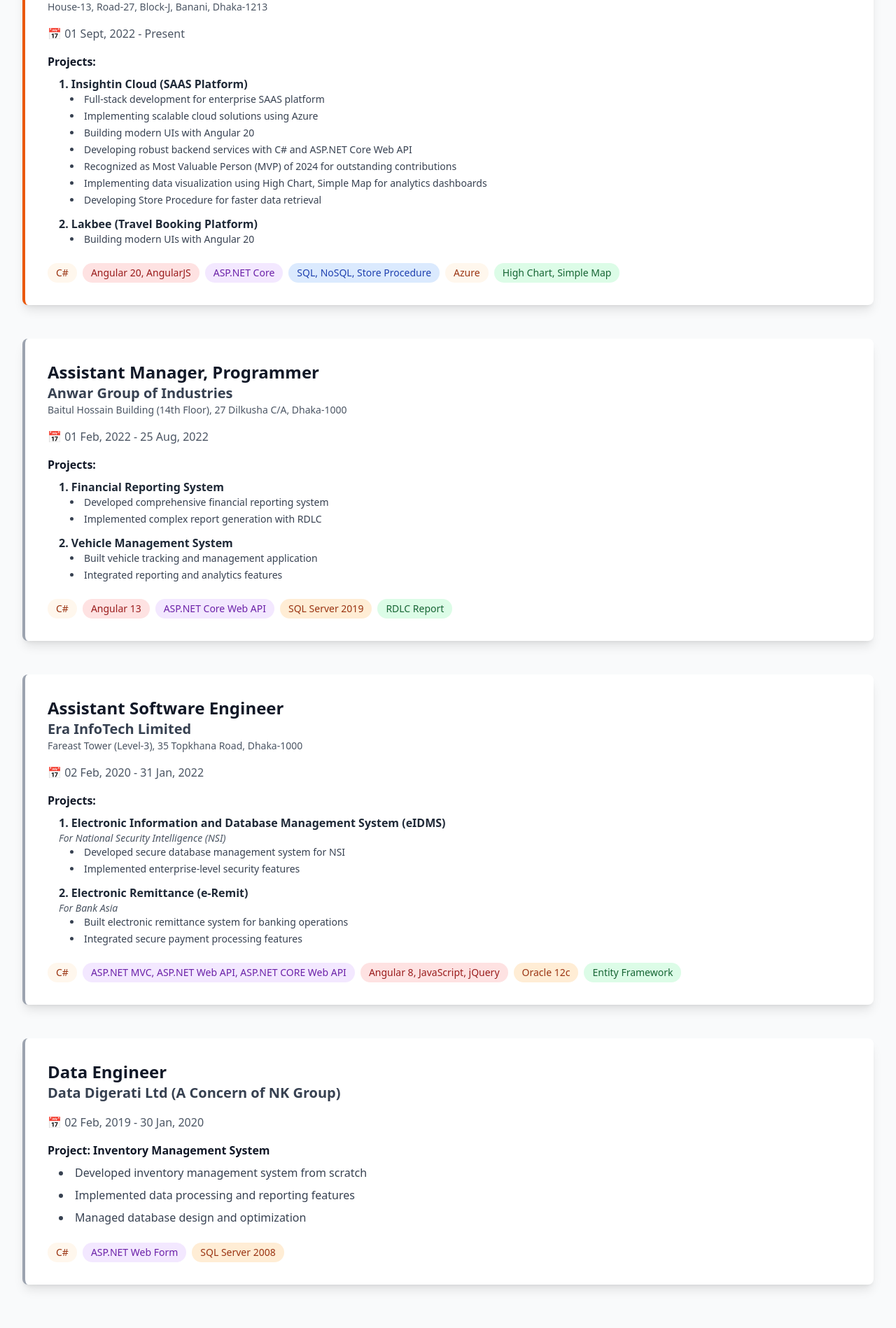
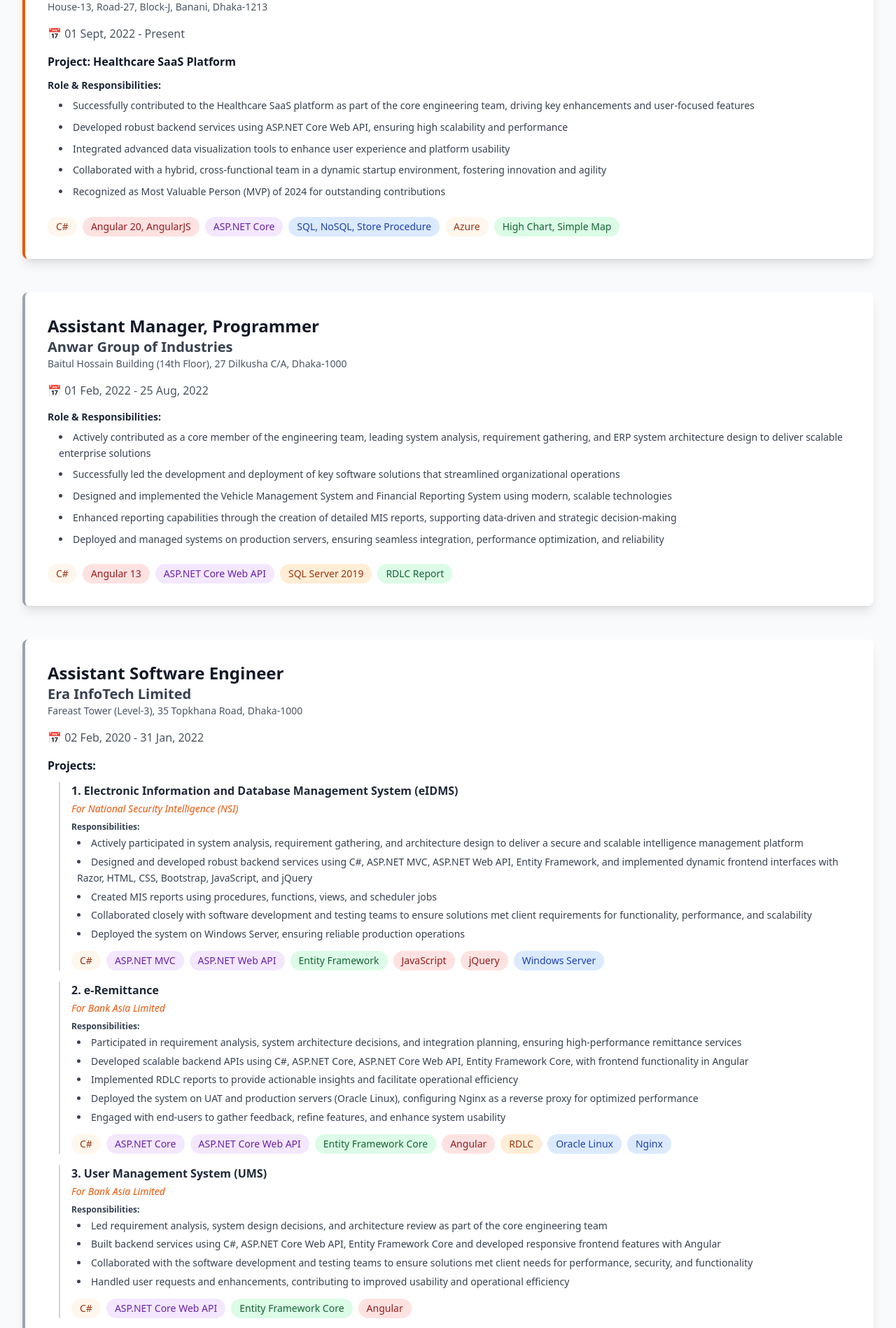
Before and after one commit to ibrahimsumon1994/Portfolio, an Angular app: page /experience in a window 1280 px wide. Shown: the part 360-2258 px from the top of the page at 70% size. Built offline with nearby package versions, Linux system fonts and the light colour scheme.

Commit message:
feat: update project titles and descriptions for clarity and consistency in portfolio

```diff
--- a/src/app/components/experience/experience.html
+++ b/src/app/components/experience/experience.html
@@ -23,29 +23,20 @@
         <p class="text-gray-600 mb-4">
           <span class="font-semibold">📅</span> 01 Sept, 2022 - Present
         </p>
+
         <div class="mb-4">
-          <h4 class="font-bold text-gray-900 mb-2">Projects:</h4>
-          <div class="space-y-3 ml-4">
-            <div>
-              <p class="font-semibold text-gray-800">1. Insightin Cloud (SAAS Platform)</p>
-              <ul class="list-disc list-inside space-y-1 text-gray-700 ml-4 text-sm">
-                <li>Full-stack development for enterprise SAAS platform</li>
-                <li>Implementing scalable cloud solutions using Azure</li>
-                <li>Building modern UIs with Angular 20</li>
-                <li>Developing robust backend services with C# and ASP.NET Core Web API</li>
-                <li>Recognized as Most Valuable Person (MVP) of 2024 for outstanding contributions</li>
-                <li>Implementing data visualization using High Chart, Simple Map for analytics dashboards</li>
-                <li>Developing Store Procedure for faster data retrieval</li>
-              </ul>
-            </div>
-            <div>
-              <p class="font-semibold text-gray-800">2. Lakbee (Travel Booking Platform)</p>
-              <ul class="list-disc list-inside space-y-1 text-gray-700 ml-4 text-sm">
-                <li>Building modern UIs with Angular 20</li>
-              </ul>
-            </div>
-          </div>
+          <h4 class="font-bold text-gray-900 mb-3">Project: Healthcare SaaS Platform</h4>
+
+          <h5 class="font-semibold text-gray-800 mb-2 text-sm">Role & Responsibilities:</h5>
+          <ul class="list-disc list-inside space-y-2 text-gray-700 ml-4 text-sm leading-relaxed">
+            <li>Successfully contributed to the Healthcare SaaS platform as part of the core engineering team, driving key enhancements and user-focused features</li>
+            <li>Developed robust backend services using ASP.NET Core Web API, ensuring high scalability and performance</li>
+            <li>Integrated advanced data visualization tools to enhance user experience and platform usability</li>
+            <li>Collaborated with a hybrid, cross-functional team in a dynamic startup environment, fostering innovation and agility</li>
+            <li>Recognized as Most Valuable Person (MVP) of 2024 for outstanding contributions</li>
+          </ul>
         </div>
+
         <div class="mt-6 flex flex-wrap gap-2">
           <span class="bg-brand-50 text-brand-800 px-3 py-1 rounded-full text-sm">C#</span>
           <span class="bg-red-100 text-red-800 px-3 py-1 rounded-full text-sm">Angular 20, AngularJS</span>
@@ -68,25 +59,18 @@
         <p class="text-gray-600 mb-4">
           <span class="font-semibold">📅</span> 01 Feb, 2022 - 25 Aug, 2022
         </p>
+
         <div class="mb-4">
-          <h4 class="font-bold text-gray-900 mb-2">Projects:</h4>
-          <div class="space-y-3 ml-4">
-            <div>
-              <p class="font-semibold text-gray-800">1. Financial Reporting System</p>
-              <ul class="list-disc list-inside space-y-1 text-gray-700 ml-4 text-sm">
-                <li>Developed comprehensive financial reporting system</li>
-                <li>Implemented complex report generation with RDLC</li>
-              </ul>
-            </div>
-            <div>
-              <p class="font-semibold text-gray-800">2. Vehicle Management System</p>
-              <ul class="list-disc list-inside space-y-1 text-gray-700 ml-4 text-sm">
-                <li>Built vehicle tracking and management application</li>
-                <li>Integrated reporting and analytics features</li>
-              </ul>
-            </div>
-          </div>
+          <h5 class="font-semibold text-gray-800 mb-2 text-sm">Role & Responsibilities:</h5>
+          <ul class="list-disc list-inside space-y-2 text-gray-700 ml-4 text-sm leading-relaxed">
+            <li>Actively contributed as a core member of the engineering team, leading system analysis, requirement gathering, and ERP system architecture design to deliver scalable enterprise solutions</li>
+            <li>Successfully led the development and deployment of key software solutions that streamlined organizational operations</li>
+            <li>Designed and implemented the Vehicle Management System and Financial Reporting System using modern, scalable technologies</li>
+            <li>Enhanced reporting capabilities through the creation of detailed MIS reports, supporting data-driven and strategic decision-making</li>
+            <li>Deployed and managed systems on production servers, ensuring seamless integration, performance optimization, and reliability</li>
+          </ul>
         </div>
+
         <div class="mt-6 flex flex-wrap gap-2">
           <span class="bg-brand-50 text-brand-800 px-3 py-1 rounded-full text-sm">C#</span>
           <span class="bg-red-100 text-red-800 px-3 py-1 rounded-full text-sm">Angular 13</span>
@@ -108,33 +92,83 @@
         <p class="text-gray-600 mb-4">
           <span class="font-semibold">📅</span> 02 Feb, 2020 - 31 Jan, 2022
         </p>
-        <div class="mb-4">
-          <h4 class="font-bold text-gray-900 mb-2">Projects:</h4>
-          <div class="space-y-3 ml-4">
-            <div>
-              <p class="font-semibold text-gray-800">1. Electronic Information and Database Management System (eIDMS)</p>
-              <p class="text-sm text-gray-600 italic">For National Security Intelligence (NSI)</p>
-              <ul class="list-disc list-inside space-y-1 text-gray-700 ml-4 text-sm">
-                <li>Developed secure database management system for NSI</li>
-                <li>Implemented enterprise-level security features</li>
+
+        <div class="mb-6">
+          <h4 class="font-bold text-gray-900 mb-3">Projects:</h4>
+
+          <div class="space-y-4 ml-4">
+            <!-- Project 1: eIDMS -->
+            <div class="border-l-2 border-gray-300 pl-4">
+              <p class="font-semibold text-gray-800 mb-1">1. Electronic Information and Database Management System (eIDMS)</p>
+              <p class="text-sm text-brand-600 italic mb-2">For National Security Intelligence (NSI)</p>
+
+              <h5 class="font-semibold text-gray-700 text-xs mb-1">Responsibilities:</h5>
+              <ul class="list-disc list-inside space-y-1 text-gray-700 ml-2 text-sm leading-relaxed">
+                <li>Actively participated in system analysis, requirement gathering, and architecture design to deliver a secure and scalable intelligence management platform</li>
+                <li>Designed and developed robust backend services using C#, ASP.NET MVC, ASP.NET Web API, Entity Framework, and implemented dynamic frontend interfaces with Razor, HTML, CSS, Bootstrap, JavaScript, and jQuery</li>
+                <li>Created MIS reports using procedures, functions, views, and scheduler jobs</li>
+                <li>Collaborated closely with software development and testing teams to ensure solutions met client requirements for functionality, performance, and scalability</li>
+                <li>Deployed the system on Windows Server, ensuring reliable production operations</li>
               </ul>
+
+              <div class="mt-3 flex flex-wrap gap-2">
+                <span class="bg-brand-50 text-brand-800 px-3 py-1 rounded-full text-sm">C#</span>
+                <span class="bg-purple-100 text-purple-800 px-3 py-1 rounded-full text-sm">ASP.NET MVC</span>
+                <span class="bg-purple-100 text-purple-800 px-3 py-1 rounded-full text-sm">ASP.NET Web API</span>
+                <span class="bg-green-100 text-green-800 px-3 py-1 rounded-full text-sm">Entity Framework</span>
+                <span class="bg-red-100 text-red-800 px-3 py-1 rounded-full text-sm">JavaScript</span>
+                <span class="bg-red-100 text-red-800 px-3 py-1 rounded-full text-sm">jQuery</span>
+                <span class="bg-blue-100 text-blue-800 px-3 py-1 rounded-full text-sm">Windows Server</span>
+              </div>
             </div>
-            <div>
-              <p class="font-semibold text-gray-800">2. Electronic Remittance (e-Remit)</p>
-              <p class="text-sm text-gray-600 italic">For Bank Asia</p>
-              <ul class="list-disc list-inside space-y-1 text-gray-700 ml-4 text-sm">
-                <li>Built electronic remittance system for banking operations</li>
-                <li>Integrated secure payment processing features</li>
+
+            <!-- Project 2: e-Remittance -->
+            <div class="border-l-2 border-gray-300 pl-4">
+              <p class="font-semibold text-gray-800 mb-1">2. e-Remittance</p>
+              <p class="text-sm text-brand-600 italic mb-2">For Bank Asia Limited</p>
+
+              <h5 class="font-semibold text-gray-700 text-xs mb-1">Responsibilities:</h5>
+              <ul class="list-disc list-inside space-y-1 text-gray-700 ml-2 text-sm leading-relaxed">
+                <li>Participated in requirement analysis, system architecture decisions, and integration planning, ensuring high-performance remittance services</li>
+                <li>Developed scalable backend APIs using C#, ASP.NET Core, ASP.NET Core Web API, Entity Framework Core, with frontend functionality in Angular</li>
+                <li>Implemented RDLC reports to provide actionable insights and facilitate operational efficiency</li>
+                <li>Deployed the system on UAT and production servers (Oracle Linux), configuring Nginx as a reverse proxy for optimized performance</li>
+                <li>Engaged with end-users to gather feedback, refine features, and enhance system usability</li>
               </ul>
+
+              <div class="mt-3 flex flex-wrap gap-2">
+                <span class="bg-brand-50 text-brand-800 px-3 py-1 rounded-full text-sm">C#</span>
+                <span class="bg-purple-100 text-purple-800 px-3 py-1 rounded-full text-sm">ASP.NET Core</span>
+                <span class="bg-purple-100 text-purple-800 px-3 py-1 rounded-full text-sm">ASP.NET Core Web API</span>
+                <span class="bg-green-100 text-green-800 px-3 py-1 rounded-full text-sm">Entity Framework Core</span>
+                <span class="bg-red-100 text-red-800 px-3 py-1 rounded-full text-sm">Angular</span>
+                <span class="bg-orange-100 text-orange-800 px-3 py-1 rounded-full text-sm">RDLC</span>
+                <span class="bg-blue-100 text-blue-800 px-3 py-1 rounded-full text-sm">Oracle Linux</span>
+                <span class="bg-blue-100 text-blue-800 px-3 py-1 rounded-full text-sm">Nginx</span>
+              </div>
+            </div>
+
+            <!-- Project 3: UMS -->
+            <div class="border-l-2 border-gray-300 pl-4">
+              <p class="font-semibold text-gray-800 mb-1">3. User Management System (UMS)</p>
+              <p class="text-sm text-brand-600 italic mb-2">For Bank Asia Limited</p>
+
+              <h5 class="font-semibold text-gray-700 text-xs mb-1">Responsibilities:</h5>
+              <ul class="list-disc list-inside space-y-1 text-gray-700 ml-2 text-sm leading-relaxed">
+                <li>Led requirement analysis, system design decisions, and architecture review as part of the core engineering team</li>
+                <li>Built backend services using C#, ASP.NET Core Web API, Entity Framework Core and developed responsive frontend features with Angular</li>
+                <li>Collaborated with the software development and testing teams to ensure solutions met client needs for performance, security, and functionality</li>
+                <li>Handled user requests and enhancements, contributing to improved usability and operational efficiency</li>
+              </ul>
+
+              <div class="mt-3 flex flex-wrap gap-2">
+                <span class="bg-brand-50 text-brand-800 px-3 py-1 rounded-full text-sm">C#</span>
+                <span class="bg-purple-100 text-purple-800 px-3 py-1 rounded-full text-sm">ASP.NET Core Web API</span>
+                <span class="bg-green-100 text-green-800 px-3 py-1 rounded-full text-sm">Entity Framework Core</span>
+                <span class="bg-red-100 text-red-800 px-3 py-1 rounded-full text-sm">Angular</span>
+              </div>
             </div>
           </div>
-        </div>
-        <div class="mt-6 flex flex-wrap gap-2">
-          <span class="bg-brand-50 text-brand-800 px-3 py-1 rounded-full text-sm">C#</span>
-          <span class="bg-purple-100 text-purple-800 px-3 py-1 rounded-full text-sm">ASP.NET MVC, ASP.NET Web API, ASP.NET CORE Web API</span>
-          <span class="bg-red-100 text-red-800 px-3 py-1 rounded-full text-sm">Angular 8, JavaScript, jQuery</span>
-          <span class="bg-orange-100 text-orange-800 px-3 py-1 rounded-full text-sm">Oracle 12c</span>
-          <span class="bg-green-100 text-green-800 px-3 py-1 rounded-full text-sm">Entity Framework</span>
         </div>
       </div>
 
@@ -149,18 +183,23 @@
         <p class="text-gray-600 mb-4">
           <span class="font-semibold">📅</span> 02 Feb, 2019 - 30 Jan, 2020
         </p>
+
         <div class="mb-4">
-          <h4 class="font-bold text-gray-900 mb-2">Project: Inventory Management System</h4>
-          <ul class="list-disc list-inside space-y-2 text-gray-700 ml-4">
-            <li>Developed inventory management system from scratch</li>
-            <li>Implemented data processing and reporting features</li>
-            <li>Managed database design and optimization</li>
+          <h4 class="font-bold text-gray-900 mb-3">Project: Inventory Management System (Restaurant Operations)</h4>
+
+          <h5 class="font-semibold text-gray-800 mb-2 text-sm">Role & Responsibilities:</h5>
+          <ul class="list-disc list-inside space-y-2 text-gray-700 ml-4 text-sm leading-relaxed">
+            <li>Successfully engineered a robust Inventory Management System that streamlined restaurant operations and improved data accuracy</li>
+            <li>Developed user-friendly applications using C# and ASP.NET, facilitating better interaction with the database</li>
+            <li>Achieved significant improvements in data processing speed, leading to enhanced decision-making capabilities for management</li>
           </ul>
         </div>
+
         <div class="mt-6 flex flex-wrap gap-2">
           <span class="bg-brand-50 text-brand-800 px-3 py-1 rounded-full text-sm">C#</span>
-          <span class="bg-purple-100 text-purple-800 px-3 py-1 rounded-full text-sm">ASP.NET Web Form</span>
-          <span class="bg-orange-100 text-orange-800 px-3 py-1 rounded-full text-sm">SQL Server 2008</span>
+          <span class="bg-purple-100 text-purple-800 px-3 py-1 rounded-full text-sm">ASP.NET</span>
+          <span class="bg-orange-100 text-orange-800 px-3 py-1 rounded-full text-sm">Inventory Management</span>
+          <span class="bg-green-100 text-green-800 px-3 py-1 rounded-full text-sm">Restaurant Operations</span>
         </div>
       </div>
     </div>
--- a/src/app/components/projects/projects.html
+++ b/src/app/components/projects/projects.html
@@ -12,7 +12,7 @@
           🏥
         </div>
         <div class="p-6">
-          <h3 class="text-2xl font-bold text-gray-900 mb-2">Insightin Cloud (SAAS Platform)</h3>
+          <h3 class="text-2xl font-bold text-gray-900 mb-2">Healthcare (SAAS Platform)</h3>
           <p class="text-gray-600 mb-4">
             Enterprise SAAS platform for cloud-based business solutions with real-time analytics and data visualization.
           </p>
@@ -32,7 +32,7 @@
           ✈️
         </div>
         <div class="p-6">
-          <h3 class="text-2xl font-bold text-gray-900 mb-2">Lakbee (Travel Booking Platform)</h3>
+          <h3 class="text-2xl font-bold text-gray-900 mb-2">Travel Booking Platform</h3>
           <p class="text-gray-600 mb-4">
             Travel booking SAAS platform with real-time availability and booking management.
           </p>
```
Also changed, not shown: 1 other file (tests, documents, lock files or other folders).
